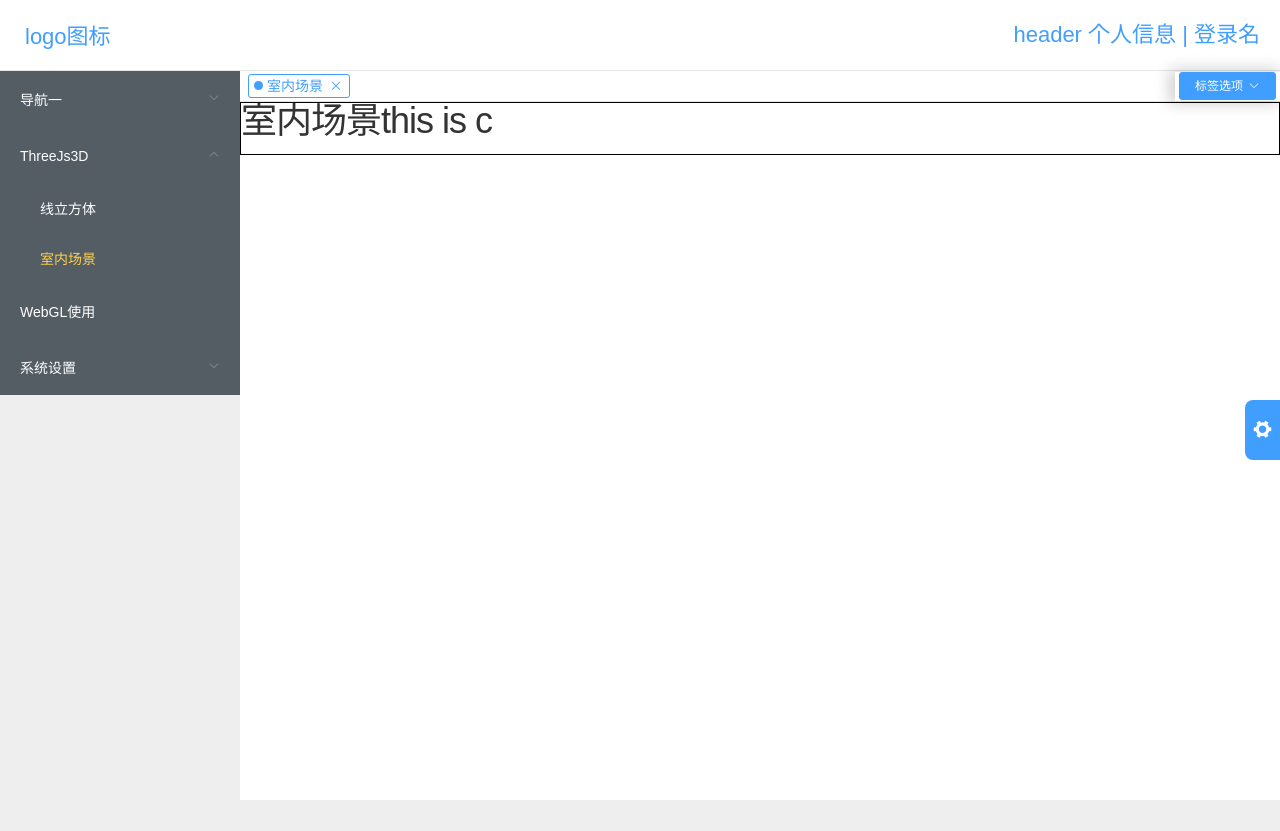
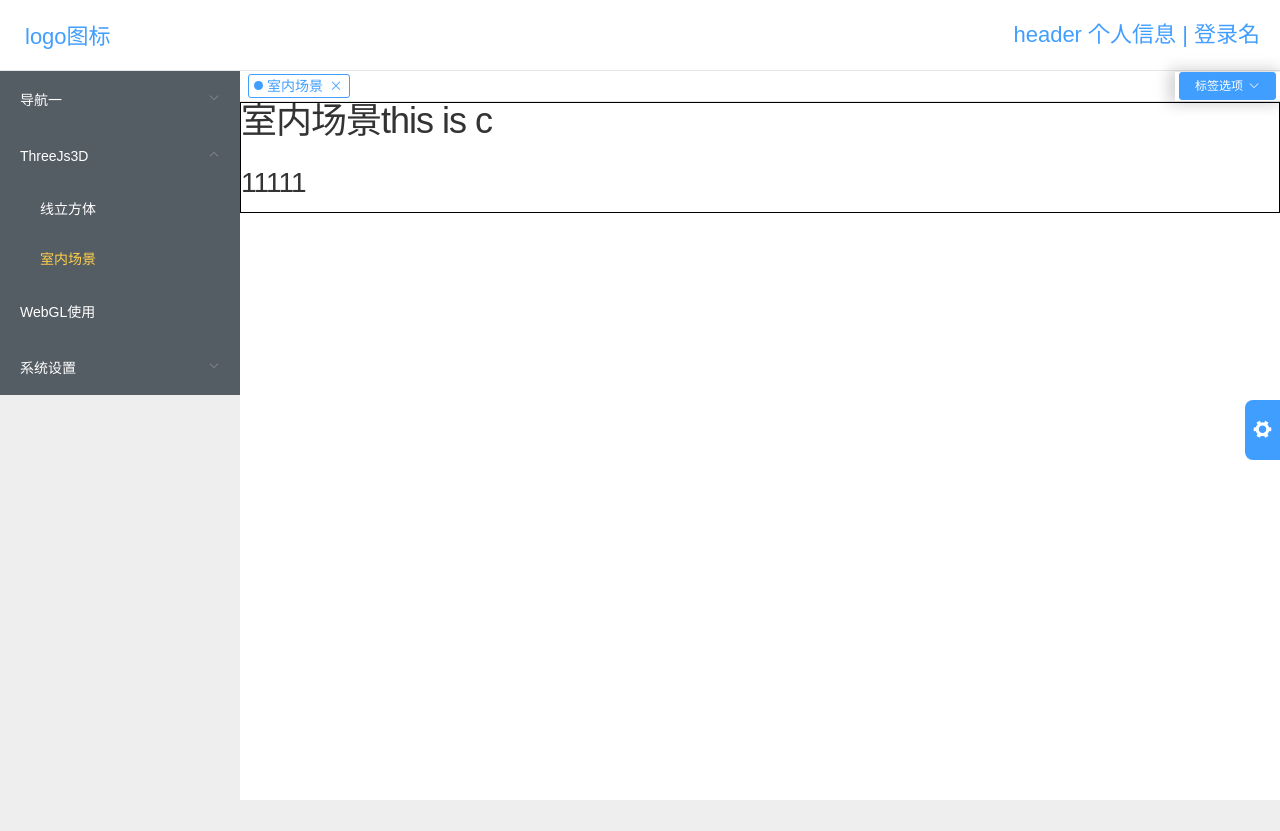
Before and after one commit to wonderlandCSDN/my_admin, a Vue app: page /#/indoorScene in a window 1280 px wide. Built offline with nearby package versions, Linux system fonts and the light colour scheme; a small style sheet from the web is missing.

Commit message:
vue-router源码解析（一）

```diff
--- a/src/main.js
+++ b/src/main.js
@@ -24,7 +24,7 @@ Vue.config.productionTip = false;
 /**全局设置element-ui关闭弹框只有点击按钮才会产生效果 */
 ElementUI.Dialog.props.closeOnClickModal.default = false;
 
-/*******************************************************************************************************************************************/
+/************************************************************************************************************************************/
 /**
  * 开发模式：npm run dev是前端自己开发用的
  * 生产模式：npm run build 打包之后给后端放在服务端上用的
@@ -57,15 +57,24 @@ ElementUI.Dialog.props.closeOnClickModal.default = false;
  */
 
 /**
- * Vue.use()的作用——》它就是把你给它的的东西调用一遍
+ * Vue.use()的作用——>它就是把你给它的的东西调用一遍
  * 如果你给它的是一个方法，那么它就会直接执行方法
  * 如果你给它的东西里面有一个install属性，那么它会执行这个install
  * */
+let test = {
+  testa: 11111
+}
 function a () {
   console.log('qqqq')
 }
 a.install = function (vue) {
   //全局混入vue实例(就是往vue实例里面混入一些东西)
+  // vue 一系列api
+  console.log(vue.util);
+  console.log(vue.util.extend);
+  console.log(vue.extend);
+  //监听
+  vue.util.defineReactive(test, 'testa');
   vue.mixin({
     data() {
       return{
@@ -75,9 +84,16 @@ a.install = function (vue) {
     methods: {
       //
       globalMethods: function () {
+
       }
     },
+    beforeCreate () {
+      this.test = test;
+    },
     //生命周期的混入
+    created () {
+
+    }
 
   });
 }
--- a/src/view/ThreeJS_3D/indoorScene.vue
+++ b/src/view/ThreeJS_3D/indoorScene.vue
@@ -1,6 +1,7 @@
 <template>
     <div class="indoorSceneBox">
         <h1>室内场景{{c}}</h1>
+        <h2>{{this.test.testa}}</h2>
     </div>
 </template>
 
```
